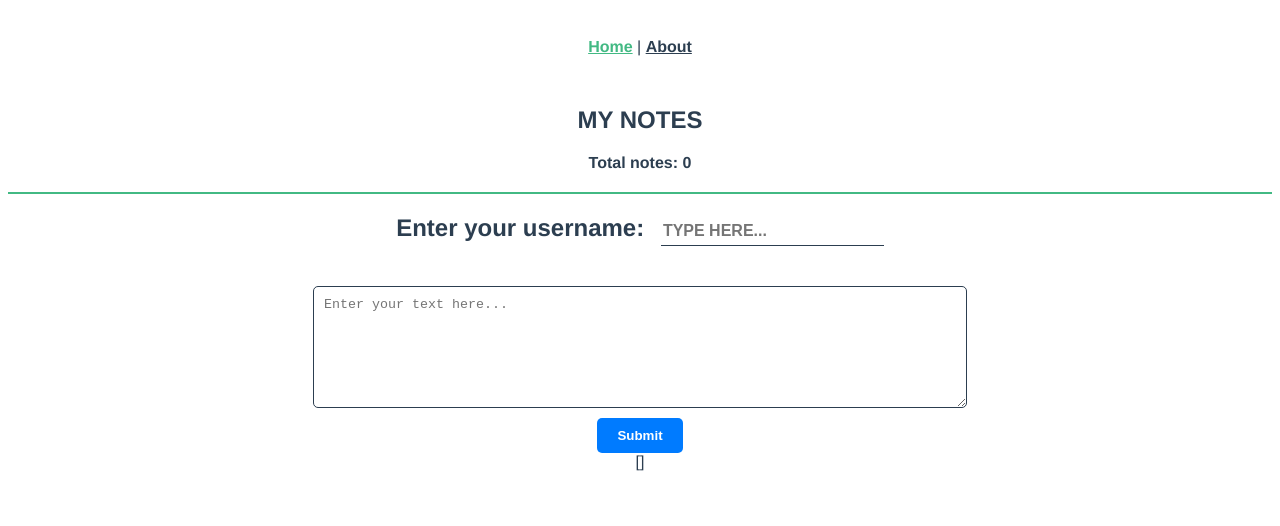
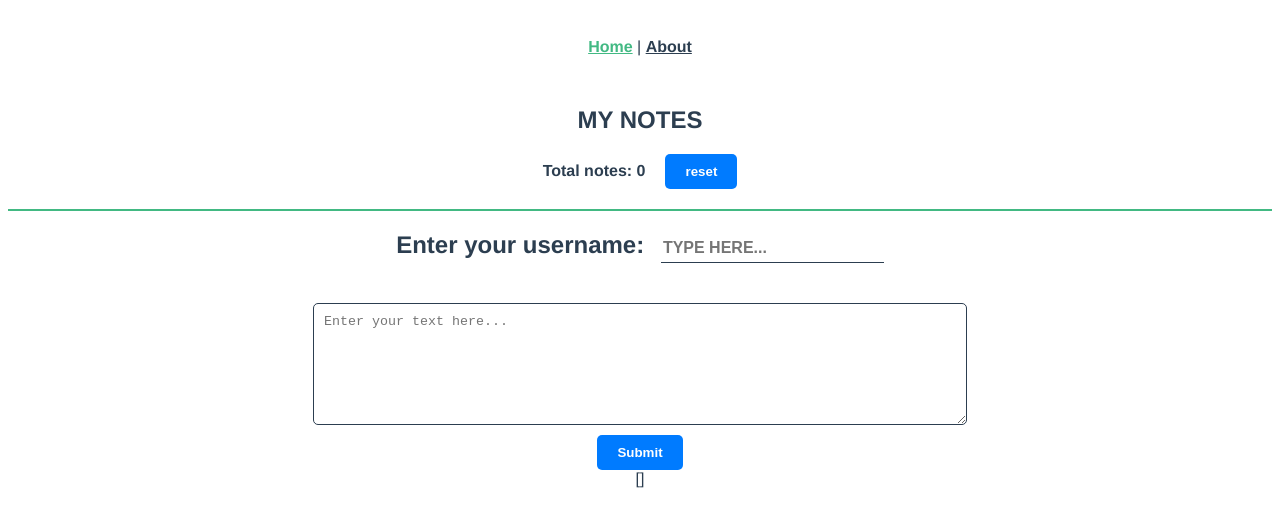
Before and after one commit to IlyaKrapivnoy/vue-note-app, a Vue app: page /#/ in a window 1280 px wide. Shown: the top 526 px of the page. Built offline with nearby package versions, Linux system fonts and the light colour scheme.

Commit message:
andd reset btn

```diff
--- a/src/views/HomeView.vue
+++ b/src/views/HomeView.vue
@@ -2,7 +2,10 @@
   <main>
     <section class="top-section">
       <h1>My Notes</h1>
-      <span class="top-section_counter">Total notes: {{ notesCounter }}</span>
+      <div class="counter-row">
+        <span class="counter">Total notes: {{ notesCounter }}</span>
+        <button @click="reset" class="button-regular">reset</button>
+      </div>
     </section>
     <section class="greeting-section">
       <h2 class="title">
@@ -22,7 +25,7 @@
         placeholder="Enter your text here..."
         v-model="newNote"
       ></textarea>
-      <button @click.prevent="addNewNote" class="form-button">Submit</button>
+      <button @click.prevent="addNewNote" class="button-regular">Submit</button>
     </section>
     {{ notes }}
   </main>
@@ -48,6 +51,11 @@ onMounted(() => {
   userName.value = localStorage.getItem("userName") || "";
   notesCounter.value = localStorage.getItem("notesCounter") || 0;
 });
+
+const reset = () => {
+  notes.value = [];
+  notesCounter.value = 0;
+};
 
 const addNewNote = () => {
   if (newNote.value === "") {
@@ -83,8 +91,15 @@ const addNewNote = () => {
     font-weight: 900;
   }
 
-  .top-section_counter {
+  .counter-row {
+    display: flex;
+    justify-content: center;
+    align-items: center;
+    gap: 20px;
+
+    .counter {
       font-weight: 800;
+    }
   }
 }
 
@@ -117,8 +132,9 @@ const addNewNote = () => {
     resize: vertical;
     outline-color: #42b983;
   }
+}
 
-  .form-button {
+.button-regular {
   background-color: #007bff;
   color: #fff;
   font-weight: 700;
@@ -131,5 +147,4 @@ const addNewNote = () => {
     background-color: #0056b3;
   }
 }
-}
 </style>
```
Lines whose indentation alone changed are shown as unchanged.
